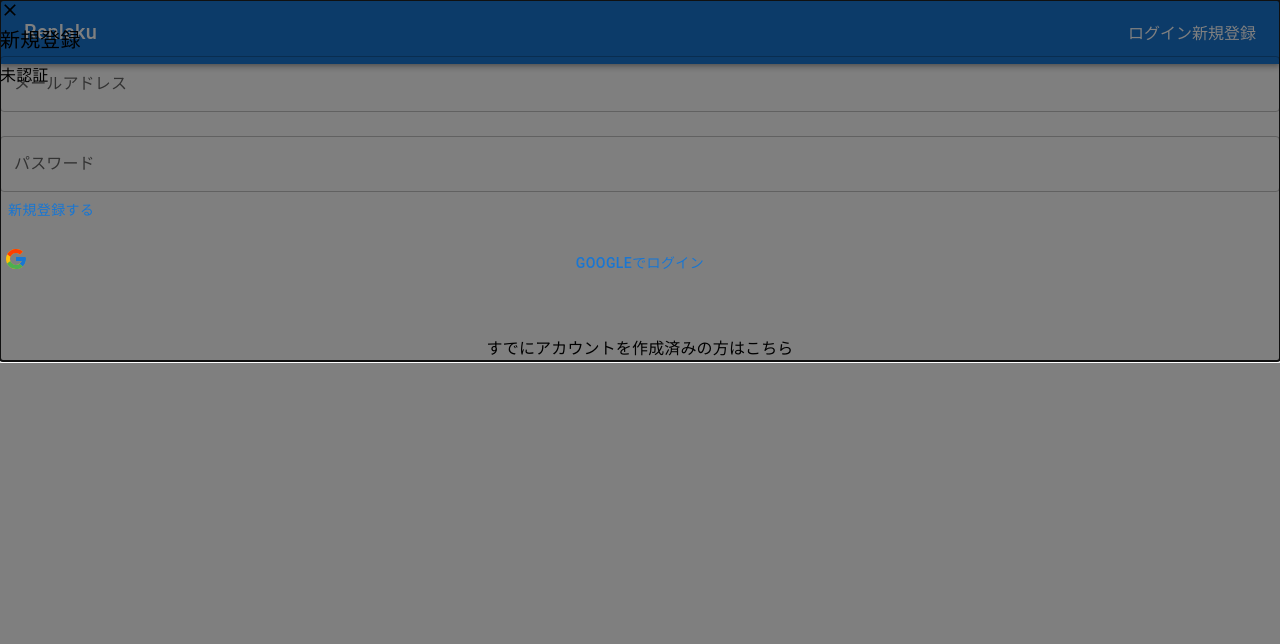
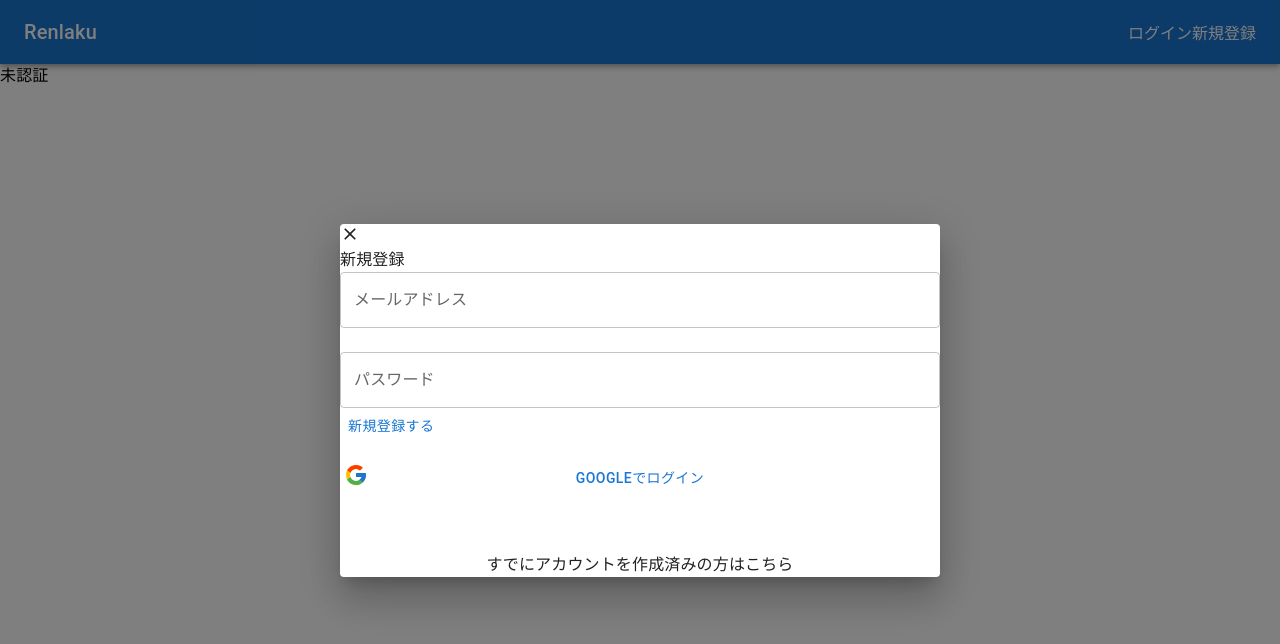
Before and after one commit to yusei53/Renlaku, a Next.js app: page / in a window 1280 px wide. Both pictures are taken after a click on the element "新規登録". Shown: the top 644 px of the page. Built offline with nearby package versions, Linux system fonts and the light colour scheme; no server answers.

Commit message:
modalコンポーネントからdialogコンポーネントに変更

```diff
--- a/app/components/modals/modal.tsx
+++ b/app/components/modals/modal.tsx
@@ -1,7 +1,7 @@
 "use client";
 
-import { Modal as MuiModal, Box, Typography } from "@mui/material";
-import { useCallback } from "react";
+import { Box, Typography, Dialog } from "@mui/material";
+import { useCallback, useState } from "react";
 import { IoMdClose } from "react-icons/io";
 import Button from "../button/button";
 
@@ -58,12 +58,10 @@ const Modal: React.FC<TProps> = ({
   }
 
   return (
-    <MuiModal open>
+    <Dialog open fullWidth>
       <Box>
-        <IoMdClose size={20} onClose={handleClose} />
-        <Typography variant="h6" component="h2">
-          {title}
-        </Typography>
+        <IoMdClose size={20} onClick={handleClose} />
+        <Typography component="h2">{title}</Typography>
         <Box>{body}</Box>
         <Box>
           {secondaryAction && secondaryLabel && (
@@ -83,7 +81,7 @@ const Modal: React.FC<TProps> = ({
         </Box>
         <Box>{footer}</Box>
       </Box>
-    </MuiModal>
+    </Dialog>
   );
 };
 
```
